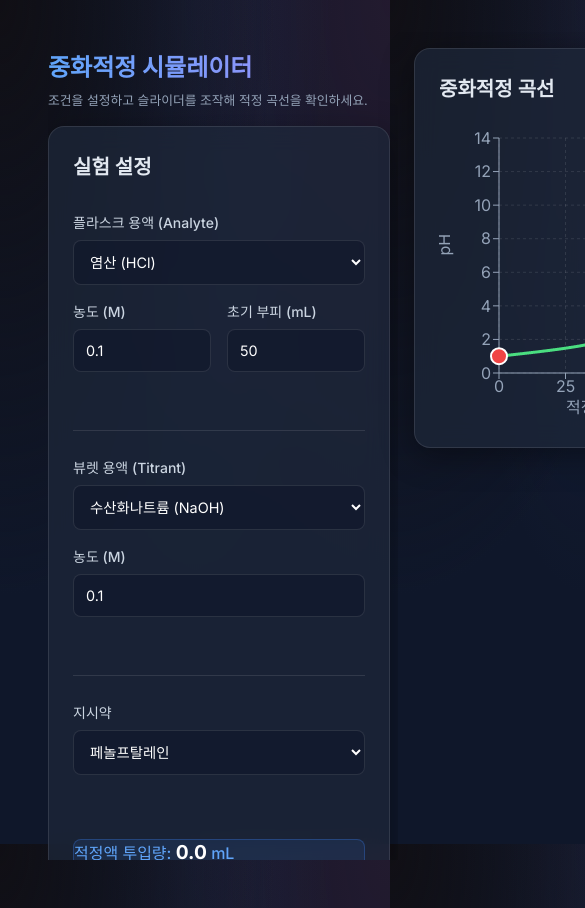
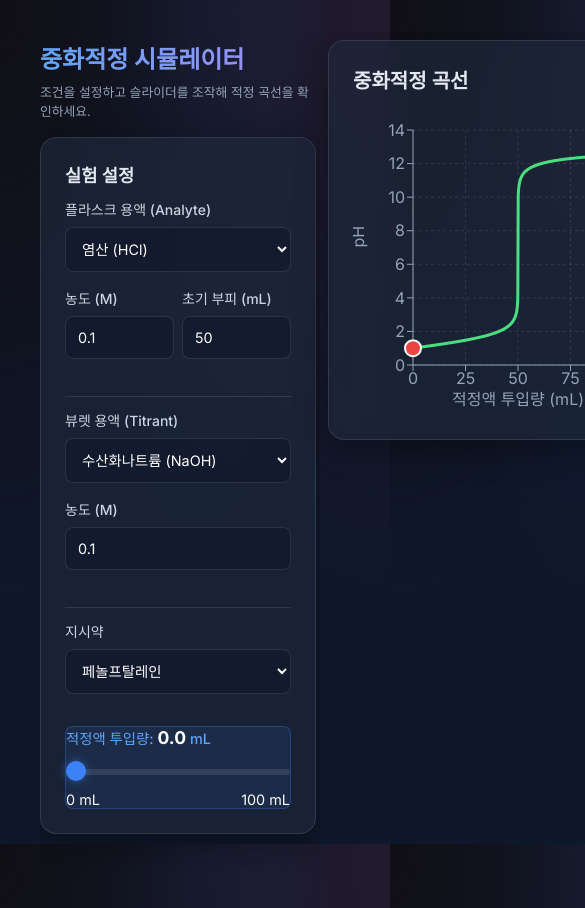
Before and after one commit to pife0601/titration, a React (Vite) app: page / in a window 390 px wide. Shown: the top 908 px of the page, 585 px wide, since content can reach past the window. Built offline with nearby package versions, Linux system fonts and the light colour scheme.

Commit message:
Update layout for mobile

```diff
--- a/src/components/ControlPanel.jsx
+++ b/src/components/ControlPanel.jsx
@@ -9,11 +9,11 @@ export default function ControlPanel({
   maxVt
 }) {
   return (
-    <div className="glass-panel flex-col gap-4">
-      <h2>실험 설정</h2>
+    <div className="glass-panel flex-col gap-2 p-3" style={{ fontSize: '0.9rem' }}>
+      <h2 style={{ fontSize: '1.1rem', marginBottom: '4px' }}>실험 설정</h2>
 
       {/* 플라스크 (분석물질) 설정 */}
-      <div className="mb-4">
+      <div className="mb-2">
         <label>플라스크 용액 (Analyte)</label>
         <select
           value={analyte.id}
@@ -37,7 +37,7 @@ export default function ControlPanel({
           </optgroup>
         </select>
 
-        <div className="flex gap-4">
+        <div className="flex gap-2 mt-2">
           <div className="w-full">
             <label>농도 (M)</label>
             <input
@@ -69,10 +69,10 @@ export default function ControlPanel({
         </div>
       </div>
 
-      <hr style={{ border: 'none', borderTop: '1px solid rgba(255,255,255,0.1)', margin: '10px 0' }} />
+      <hr style={{ border: 'none', borderTop: '1px solid rgba(255,255,255,0.1)', margin: '5px 0' }} />
 
       {/* 뷰렛 (적정액) 설정 */}
-      <div className="mb-4">
+      <div className="mb-2">
         <label>뷰렛 용액 (Titrant)</label>
         <select
           value={titrant.id}
@@ -96,7 +96,7 @@ export default function ControlPanel({
           </optgroup>
         </select>
 
-        <div className="w-full">
+        <div className="w-full mt-2">
           <label>농도 (M)</label>
           <input
             type="number"
@@ -112,10 +112,10 @@ export default function ControlPanel({
         </div>
       </div>
 
-      <hr style={{ border: 'none', borderTop: '1px solid rgba(255,255,255,0.1)', margin: '10px 0' }} />
+      <hr style={{ border: 'none', borderTop: '1px solid rgba(255,255,255,0.1)', margin: '5px 0' }} />
 
       {/* 지시약 설정 */}
-      <div className="mb-4">
+      <div className="mb-2">
         <label>지시약</label>
         <select
           value={indicator.id}
@@ -131,9 +131,9 @@ export default function ControlPanel({
       </div>
 
       {/* 적정 슬라이더 */}
-      <div className="mt-4 p-4" style={{ background: 'rgba(59, 130, 246, 0.1)', borderRadius: '8px', border: '1px solid rgba(59, 130, 246, 0.3)' }}>
-        <label style={{ color: '#60a5fa', fontSize: '1rem', marginBottom: '10px' }}>
-          적정액 투입량: <span style={{ fontWeight: 'bold', fontSize: '1.2rem', color: '#fff' }}>{vt.toFixed(1)}</span> mL
+      <div className="mt-2 p-3" style={{ background: 'rgba(59, 130, 246, 0.1)', borderRadius: '8px', border: '1px solid rgba(59, 130, 246, 0.3)' }}>
+        <label style={{ color: '#60a5fa', fontSize: '0.9rem', marginBottom: '5px', display: 'block' }}>
+          적정액 투입량: <span style={{ fontWeight: 'bold', fontSize: '1.1rem', color: '#fff' }}>{vt.toFixed(1)}</span> mL
         </label>
         <input
           type="range"
--- a/src/index.css
+++ b/src/index.css
@@ -138,8 +138,8 @@ input[type="range"]::-webkit-slider-runnable-track {
   flex-direction: row;
   width: 100vw;
   height: 100vh;
-  gap: 1rem;
-  padding: 1rem;
+  gap: 0.5rem;
+  padding: 0.5rem;
   box-sizing: border-box;
   overflow-x: auto; /* 모바일에서도 가로 스크롤 허용 */
   overflow-y: hidden;
@@ -147,16 +147,16 @@ input[type="range"]::-webkit-slider-runnable-track {
 }
 
 .left-panel {
-  flex: 0 0 350px; /* 고정 너비 */
+  flex: 0 0 280px; /* 고정 너비 (축소) */
   display: flex;
   flex-direction: column;
   overflow-y: auto;
-  padding-right: 0.5rem;
+  padding-right: 0.25rem;
 }
 
 /* 웹킷 스크롤바 디자인 (왼쪽 패널용) */
 .left-panel::-webkit-scrollbar {
-  width: 6px;
+  width: 4px;
 }
 .left-panel::-webkit-scrollbar-thumb {
   background-color: rgba(255,255,255,0.2);
@@ -164,14 +164,14 @@ input[type="range"]::-webkit-slider-runnable-track {
 }
 
 .middle-panel {
-  flex: 1 1 500px; /* 가변 너비, 최소 500px */
-  min-width: 400px;
+  flex: 1 1 450px; /* 가변 너비, 최소 350px */
+  min-width: 350px;
   display: flex;
   flex-direction: column;
 }
 
 .right-panel {
-  flex: 0 0 280px; /* 고정 너비 */
+  flex: 0 0 240px; /* 고정 너비 (축소) */
   display: flex;
   flex-direction: column;
   justify-content: center;
@@ -180,7 +180,7 @@ input[type="range"]::-webkit-slider-runnable-track {
 /* 모바일 화면에서는 강제로 가로 폭을 확보하여 스크롤 유도 */
 @media (max-width: 1024px) {
   .app-layout {
-    min-width: 1100px; /* 가로 배열 유지 */
+    min-width: 900px; /* 가로 배열 유지 가능하도록 조정 */
   }
 }
 
```
